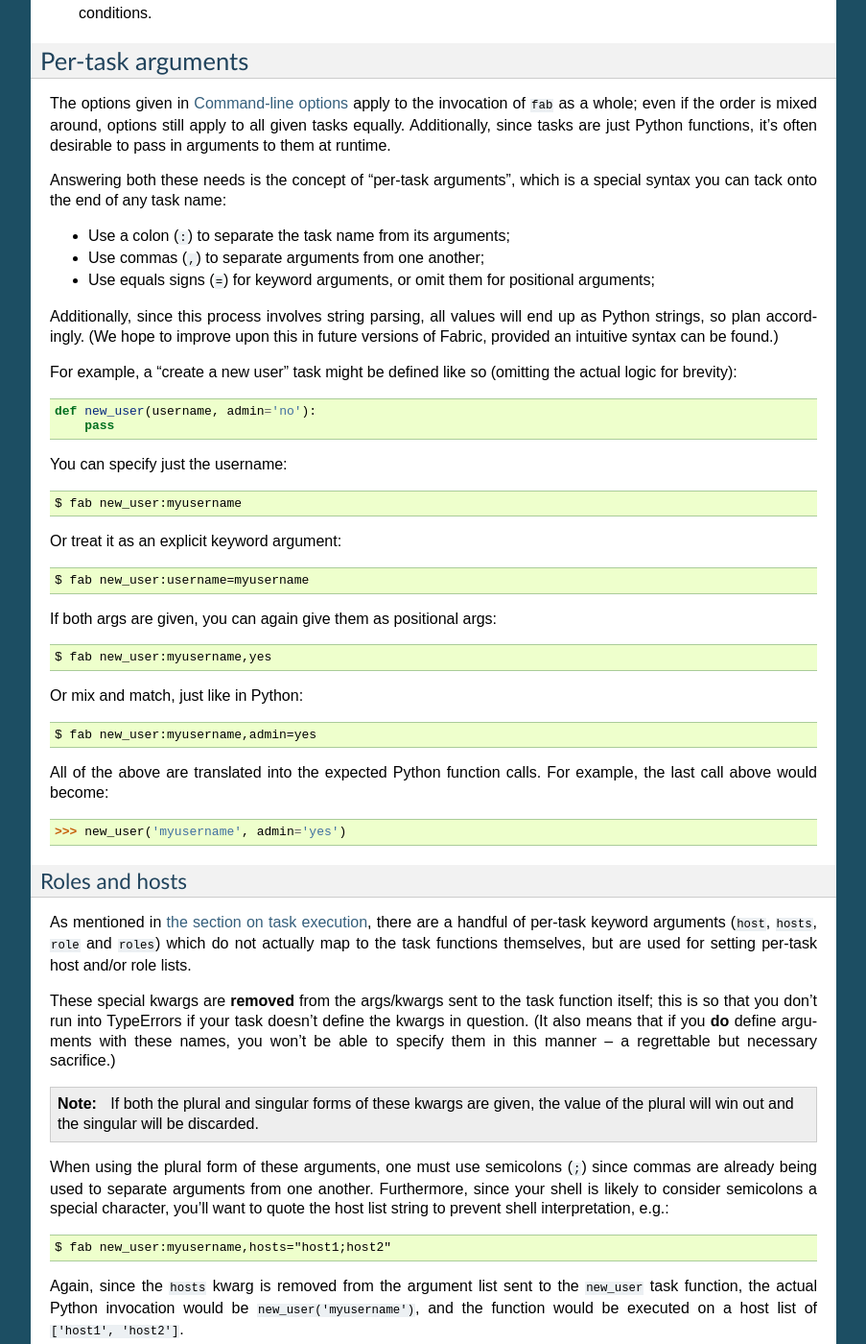
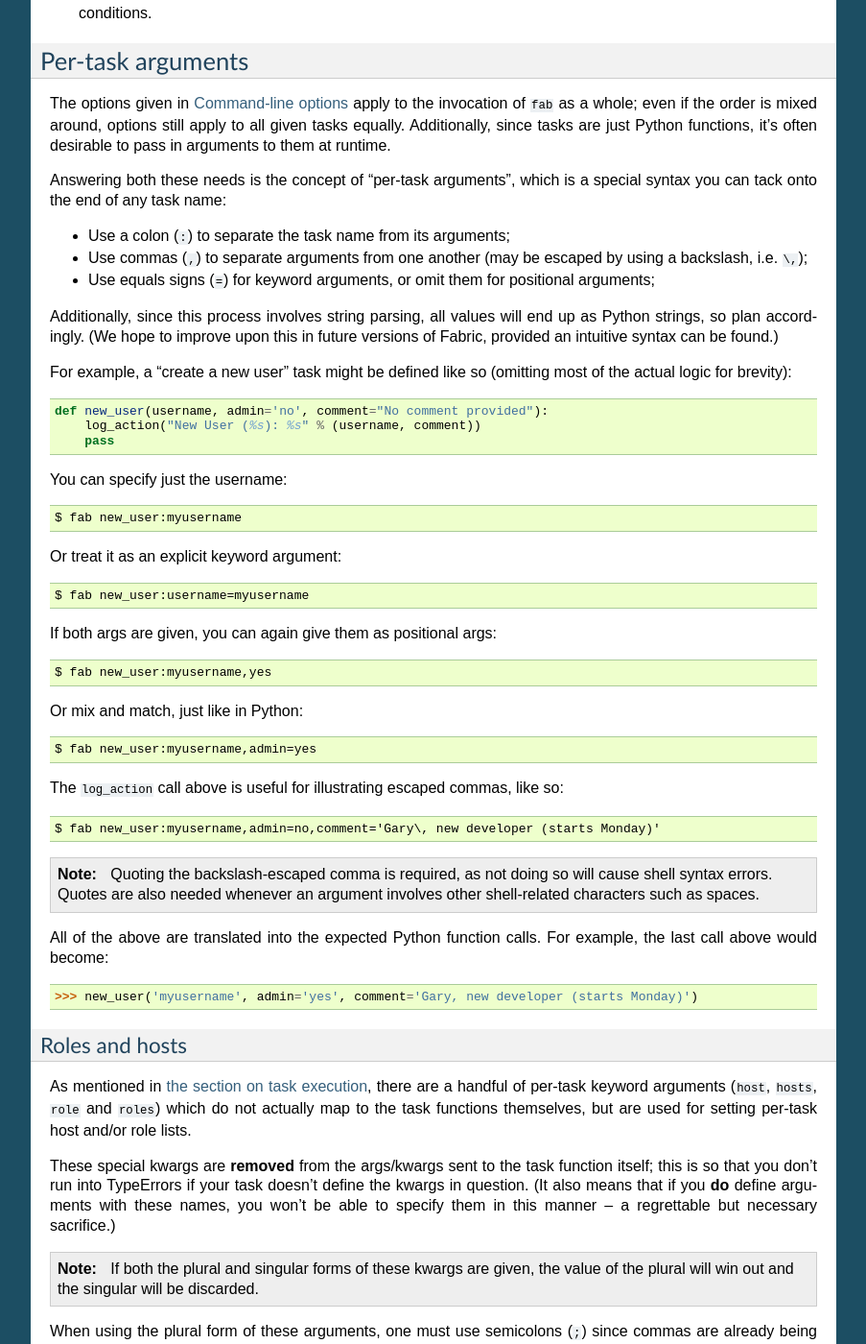
Before and after one commit to fabric/fabric, a Sphinx documentation site: the page built from docs/usage/fab.rst, in a window 1280 px wide and 1400 px high, scrolled down 2932 px. Shown: the whole window at 96% size, without its empty margins (198-1101 px from the left). Built offline with Sphinx 7.4.7, drawn with Linux system fonts in a browser that asks for light colours.

Commit message:
Allow escaped commas in per-task arguments.
Implements #137; major thanks to Erich Heine.

```diff
--- a/docs/usage/fab.rst
+++ b/docs/usage/fab.rst
@@ -208,7 +208,8 @@ Answering both these needs is the concept of "per-task arguments", which is a
 special syntax you can tack onto the end of any task name:
 
 * Use a colon (``:``) to separate the task name from its arguments;
-* Use commas (``,``) to separate arguments from one another;
+* Use commas (``,``) to separate arguments from one another (may be escaped
+  by using a backslash, i.e. ``\,``);
 * Use equals signs (``=``) for keyword arguments, or omit them for positional
   arguments;
 
@@ -216,10 +217,11 @@ Additionally, since this process involves string parsing, all values will end
 up as Python strings, so plan accordingly. (We hope to improve upon this in
 future versions of Fabric, provided an intuitive syntax can be found.)
 
-For example, a "create a new user" task might be defined like so (omitting the
-actual logic for brevity)::
+For example, a "create a new user" task might be defined like so (omitting most
+of the actual logic for brevity)::
 
-    def new_user(username, admin='no'):
+    def new_user(username, admin='no', comment="No comment provided"):
+        log_action("New User (%s): %s" % (username, comment))
         pass
 
 You can specify just the username::
@@ -238,10 +240,20 @@ Or mix and match, just like in Python::
 
     $ fab new_user:myusername,admin=yes
 
+The ``log_action`` call above is useful for illustrating escaped commas, like
+so::
+
+    $ fab new_user:myusername,admin=no,comment='Gary\, new developer (starts Monday)'
+
+.. note::
+    Quoting the backslash-escaped comma is required, as not doing so will cause
+    shell syntax errors. Quotes are also needed whenever an argument involves
+    other shell-related characters such as spaces.
+
 All of the above are translated into the expected Python function calls. For
 example, the last call above would become::
 
-    >>> new_user('myusername', admin='yes')
+    >>> new_user('myusername', admin='yes', comment='Gary, new developer (starts Monday)')
 
 Roles and hosts
 ---------------
```
Also changed, not shown: 3 other files.
